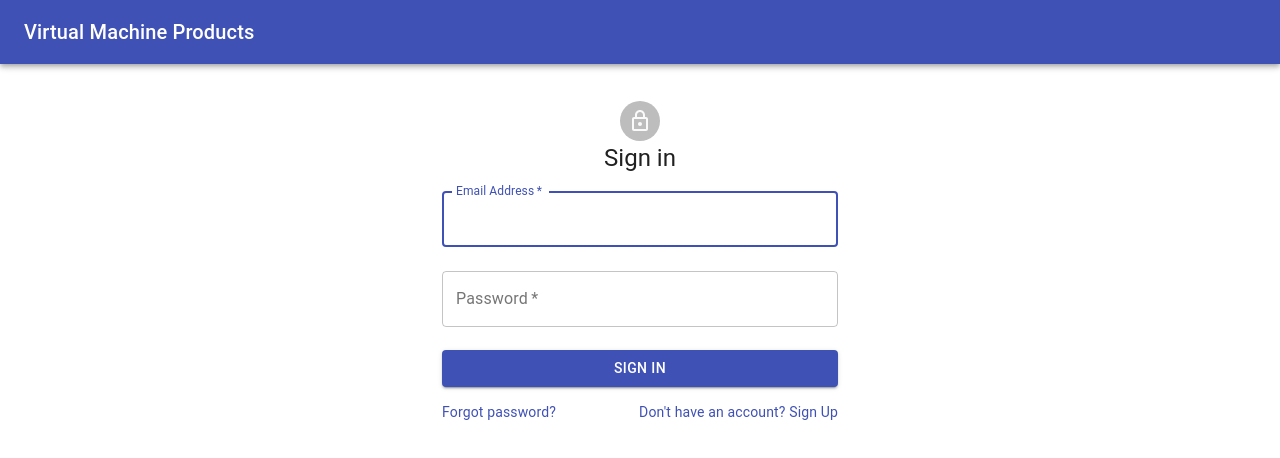
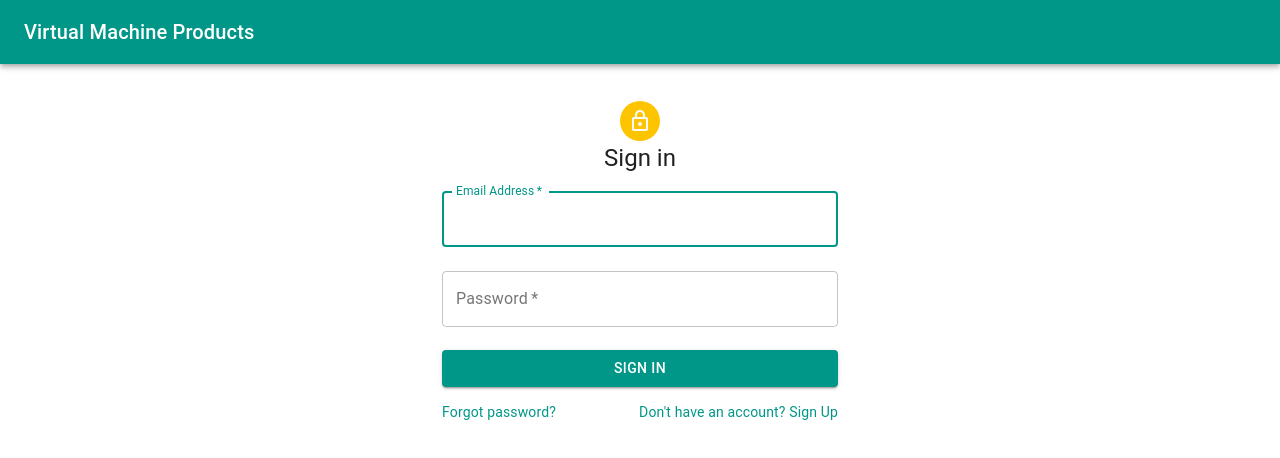
Before and after one commit to Fershark/appliedsearch-vm-products-mirror, a React (Create React App) app in the folder frontend/: page /login in a window 1280 px wide. Shown: the top 458 px of the page. Built offline with nearby package versions, Linux system fonts and the light colour scheme; no server answers.

Commit message:
Frontend - Change theme and applied it to the app

```diff
--- a/frontend/src/assets/jss/views/app.js
+++ b/frontend/src/assets/jss/views/app.js
@@ -1,5 +1,3 @@
-export const drawerWidth = 240;
-
 export default theme => ({
   root: {
     display: 'flex',
@@ -10,4 +8,17 @@ export default theme => ({
     height: '100vh',
     overflow: 'auto',
   },
+  container: {
+    paddingTop: theme.spacing(4),
+    paddingBottom: theme.spacing(4),
+  },
+  paper: {
+    padding: theme.spacing(2),
+    display: 'flex',
+    overflow: 'auto',
+    flexDirection: 'column',
+  },
+  fixedHeight: {
+    height: 240,
+  },
 });
--- a/frontend/src/assets/jss/views/appBar.js
+++ b/frontend/src/assets/jss/views/appBar.js
@@ -1,4 +1,5 @@
-import {drawerWidth} from './app';
+import config from '../../../config/';
+const drawerWidth = config.drawerWidth;
 
 export default theme => ({
   toolbar: {
--- a/frontend/src/assets/jss/views/drawer.js
+++ b/frontend/src/assets/jss/views/drawer.js
@@ -1,4 +1,5 @@
-import {drawerWidth} from './app';
+import config from '../../../config/';
+const drawerWidth = config.drawerWidth;
 
 export default theme => ({
   drawerPaper: {
--- a/frontend/src/assets/jss/views/home.js
+++ b/frontend/src/assets/jss/views/home.js
@@ -1,15 +1,2 @@
 export default theme => ({
-  container: {
-    paddingTop: theme.spacing(4),
-    paddingBottom: theme.spacing(4),
-  },
-  paper: {
-    padding: theme.spacing(2),
-    display: 'flex',
-    overflow: 'auto',
-    flexDirection: 'column',
-  },
-  fixedHeight: {
-    height: 240,
-  },
 });
--- a/frontend/src/assets/jss/views/login.js
+++ b/frontend/src/assets/jss/views/login.js
@@ -1,7 +1,7 @@
-const loginStyle = {
+export default theme => ({
   '@global': {
     body: {
-        backgroundColor: "white"
+      backgroundColor: 'white',
     },
   },
   mybtn: {
@@ -14,23 +14,23 @@ const loginStyle = {
     padding: '0 30px',
   },
   paper: {
-      marginTop: "100px",
+    marginTop: '100px',
     display: 'flex',
     flexDirection: 'column',
     alignItems: 'center',
   },
   avatar: {
-      margin: "1px",
+    margin: '1px',
+    backgroundColor: theme.palette.secondary.main,
   },
   form: {
     width: '100%',
-      marginTop: "1px",
+    marginTop: '1px',
   },
   submit: {
-      marginTop: "15px"
+    marginTop: '15px',
   },
   gridContainer: {
-      marginTop: "15px"
-    }
-  };
-export default loginStyle;
+    marginTop: '15px',
+  },
+});
--- /dev/null
+++ b/frontend/src/config/config.js
@@ -0,0 +1,6 @@
+import theme from './theme';
+
+export default {
+  drawerWidth: 256,
+  theme,
+};
--- /dev/null
+++ b/frontend/src/config/index.js
@@ -0,0 +1 @@
+export {default} from './config';
--- /dev/null
+++ b/frontend/src/config/theme.js
@@ -0,0 +1,9 @@
+import {createMuiTheme} from '@material-ui/core/styles';
+import {teal, amber} from '@material-ui/core/colors/';
+
+export default createMuiTheme({
+  palette: {
+    primary: teal,
+    secondary: amber,
+  },
+});
--- a/frontend/src/index.js
+++ b/frontend/src/index.js
@@ -3,14 +3,18 @@ import ReactDOM from 'react-dom';
 import * as serviceWorker from './serviceWorker';
 import {Provider} from 'react-redux';
 import {BrowserRouter} from 'react-router-dom';
+import {MuiThemeProvider} from '@material-ui/core/styles';
 import reducers from './reducers';
 import App from './App';
+import config from './config';
 require('dotenv').config();
 
 ReactDOM.render(
   <Provider store={reducers}>
     <BrowserRouter>
-      <App />
+      <MuiThemeProvider theme={config.theme}>
+        <App />
+      </MuiThemeProvider>
     </BrowserRouter>
   </Provider>,
   document.getElementById('root'),
--- a/frontend/src/views/Home.js
+++ b/frontend/src/views/Home.js
@@ -6,14 +6,13 @@ import Drawer from '../components/Drawer';
 
 class Home extends React.Component {
   render() {
-    const {classes, appStyle} = this.props;
-    console.log(appStyle);
-    //const fixedHeightPaper = clsx(classes.paper, classes.fixedHeight);
+    //const {classes} = this.props;
+    const {appStyle} = this.props;
     return (
       <React.Fragment>
         <Drawer open={true} />
         <main className={appStyle.content}>
-          <Container maxWidth="lg" className={classes.container}>
+          <Container maxWidth="lg" className={appStyle.container}>
             Home page content
           </Container>
         </main>
```
Lines whose indentation alone changed are shown as unchanged.
